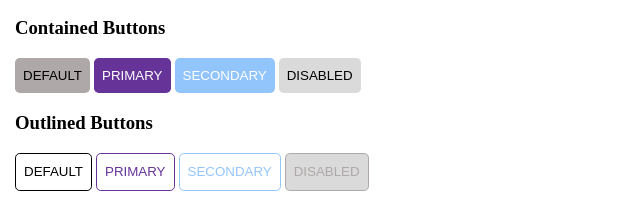
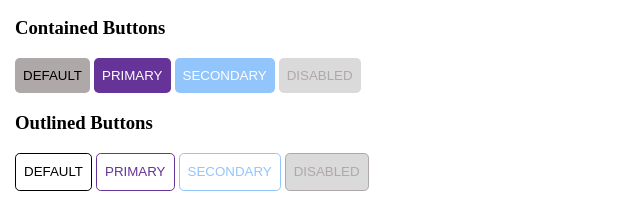
Before and after one commit to Sohail737/CSS-Component-Library, a plain HTML site: page componentsTest.html in a window 1280 px wide. Shown: the part 435-642 px from the top of the page, 1-641 px from the left. Drawn offline with Linux system fonts and the light colour scheme.

Commit message:
button css changes

```diff
--- a/emerald.css
+++ b/emerald.css
@@ -76,6 +76,7 @@ hr {
   pointer-events: none;
   /* color: var(--white); */
   background-color: var(--light-grey);
+  color:var(--grey)
 }
 
 .btn.outline {
```
